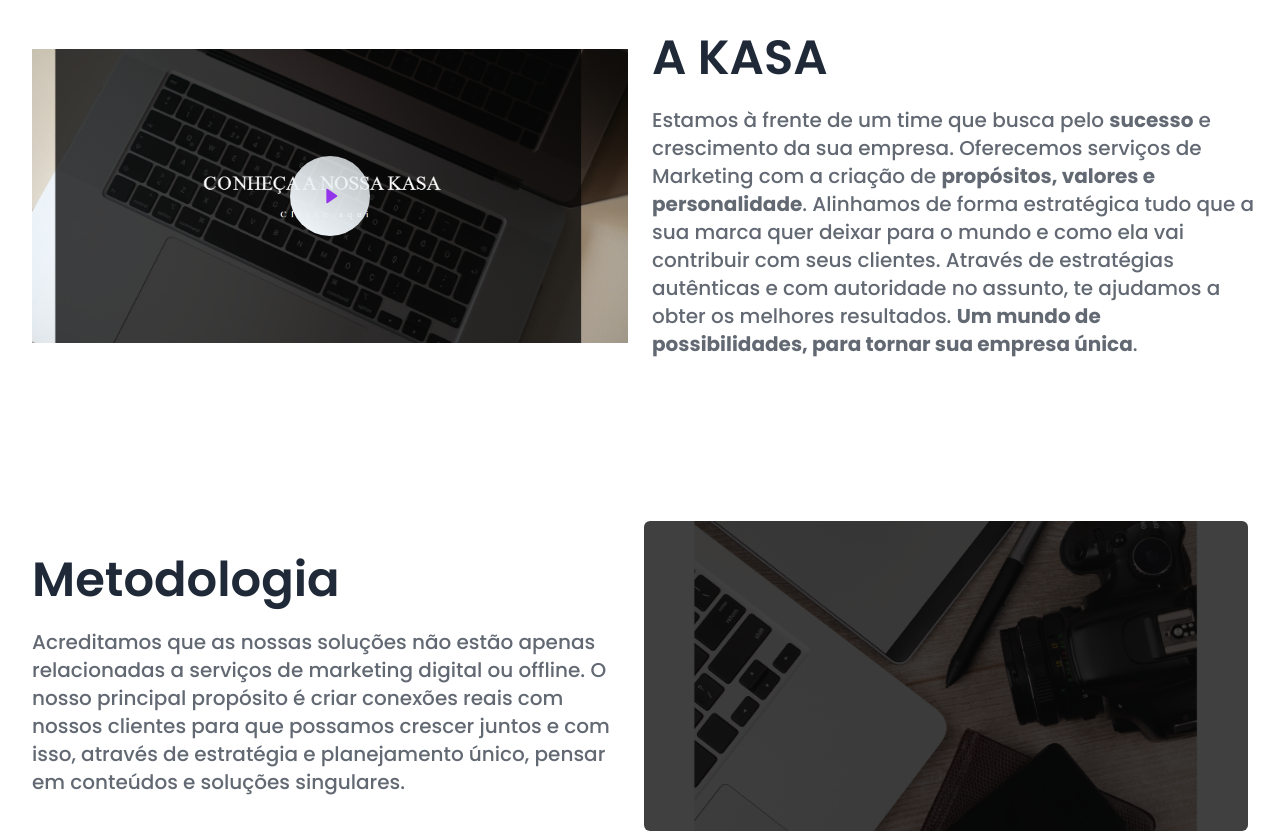
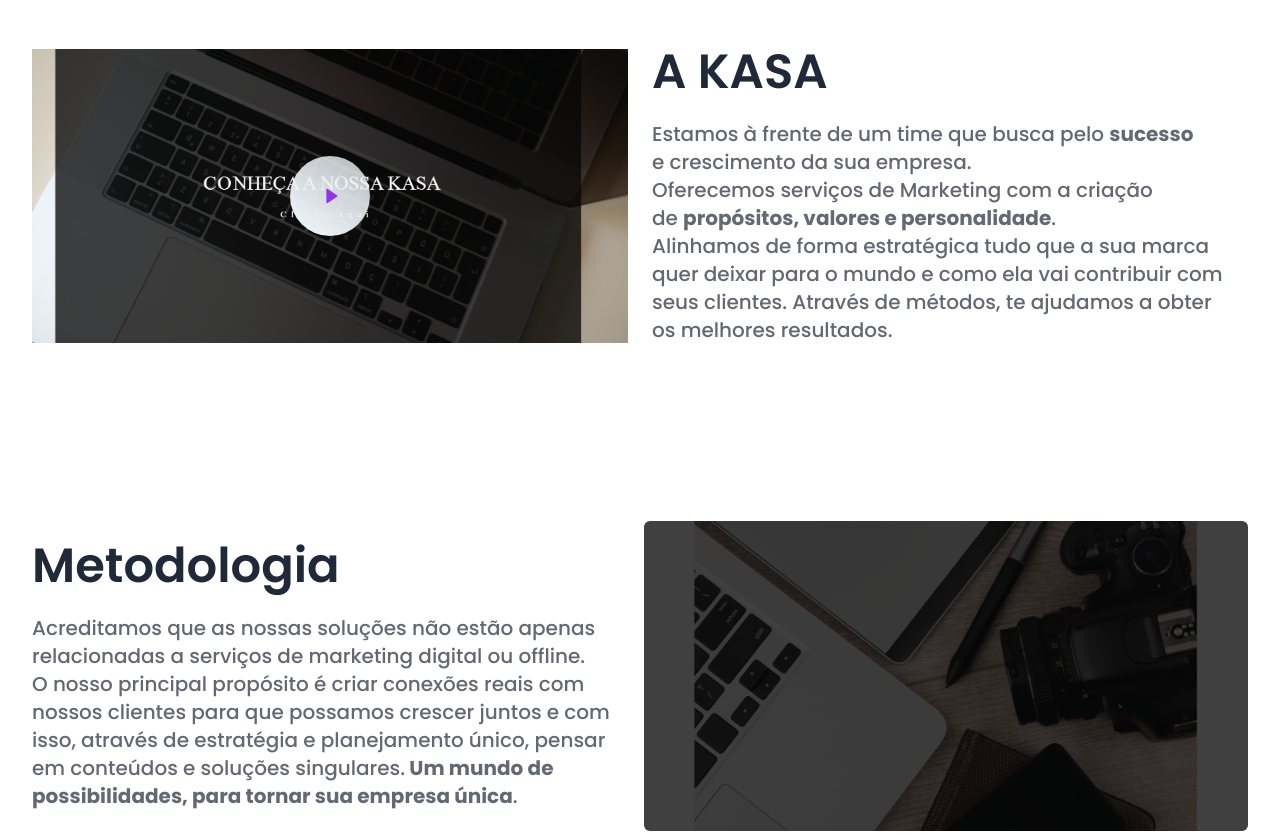
Before and after one commit to MichelManarin/kasa-branding-landing-page, a Next.js app: page / in a window 1280 px wide. Shown: the part 780-1613 px from the top of the page. Built offline with nearby package versions, Linux system fonts and the light colour scheme.

Commit message:
feat: change texts

```diff
--- a/src/app/components/section-explain-problem.tsx
+++ b/src/app/components/section-explain-problem.tsx
@@ -25,10 +25,10 @@ export function SectionExplainProblem() {
               A KASA
             </h1>
             <h3 className="text-xl font-medium text-gray-800 text-opacity-70">
-              Estamos à frente de um time que busca pelo <b>sucesso</b> e crescimento da sua empresa.
-              Oferecemos serviços de Marketing com a criação de <b>propósitos, valores e personalidade</b>.
+              Estamos à frente de um time que busca pelo <b>sucesso</b> <br/>e crescimento da sua empresa.<br/>
+              Oferecemos serviços de Marketing com a criação <br/> de <b>propósitos, valores e personalidade</b>.<br/>
               Alinhamos de forma estratégica tudo que a sua marca quer deixar para o mundo e como ela vai contribuir com seus clientes.
-              Através de estratégias autênticas e com autoridade no assunto, te ajudamos a obter os melhores resultados. <b>Um mundo de possibilidades, para tornar sua empresa única</b>.
+              Através de métodos, te ajudamos a obter <br />os melhores resultados.
             </h3>
           </div>
         </GridContainer>
--- a/src/app/components/section-explain-solution.tsx
+++ b/src/app/components/section-explain-solution.tsx
@@ -13,10 +13,11 @@ export function SectionExplainSolution() {
             </h1>
             <h3 className="text-xl font-medium text-gray-800 text-opacity-70">
               Acreditamos que as nossas soluções não estão apenas relacionadas a
-              serviços de marketing digital ou offline. O nosso principal
+              serviços de marketing digital ou offline. <br/>O nosso principal
               propósito é criar conexões reais com nossos clientes para que
               possamos crescer juntos e com isso, através de estratégia e
               planejamento único, pensar em conteúdos e soluções singulares.
+              <b> Um mundo de possibilidades, para tornar sua empresa única</b>.
             </h3>
           </div>
           <div className="w-full max-w-text-hero flex flex-col gap-y-4">
```
